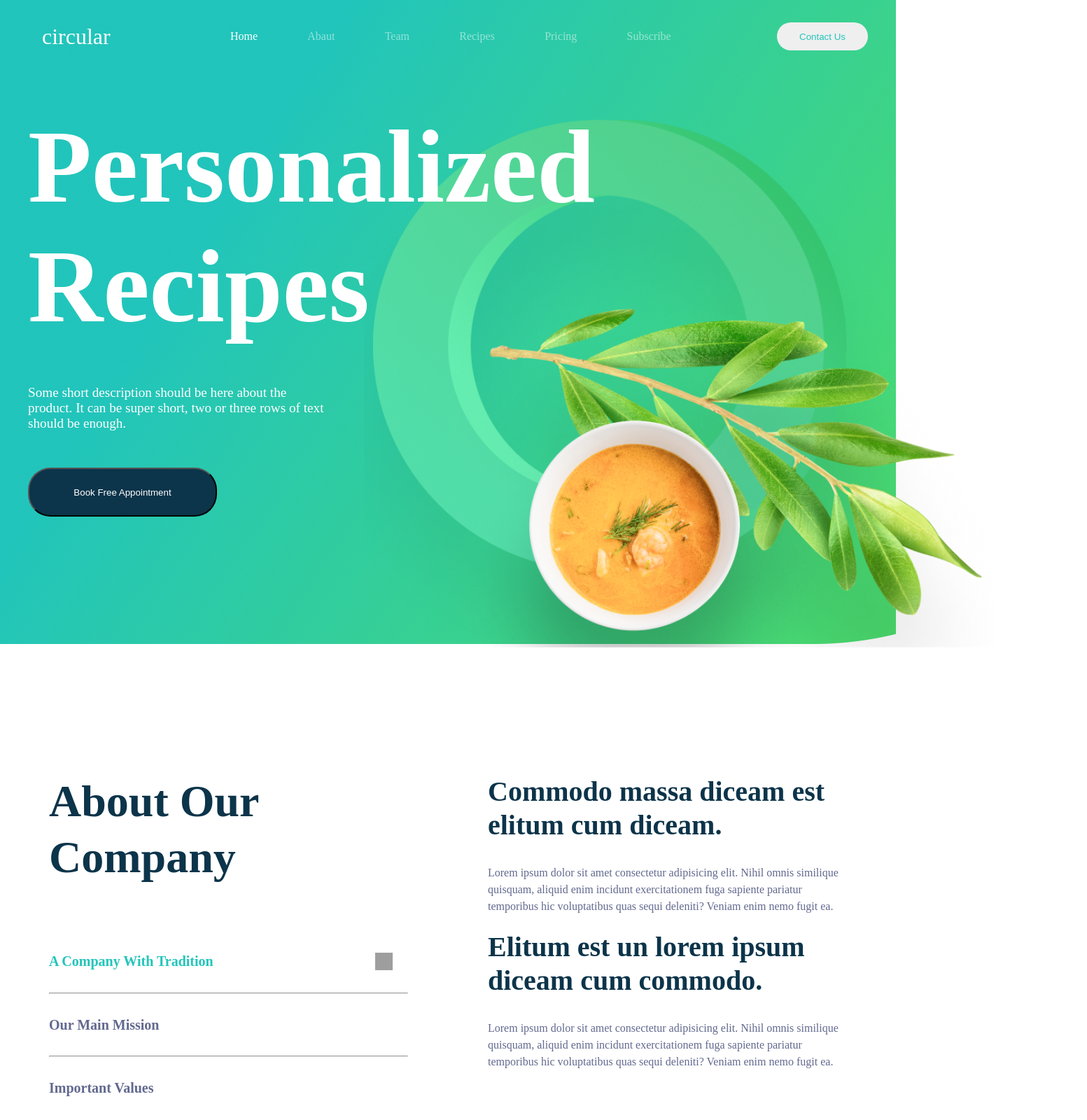
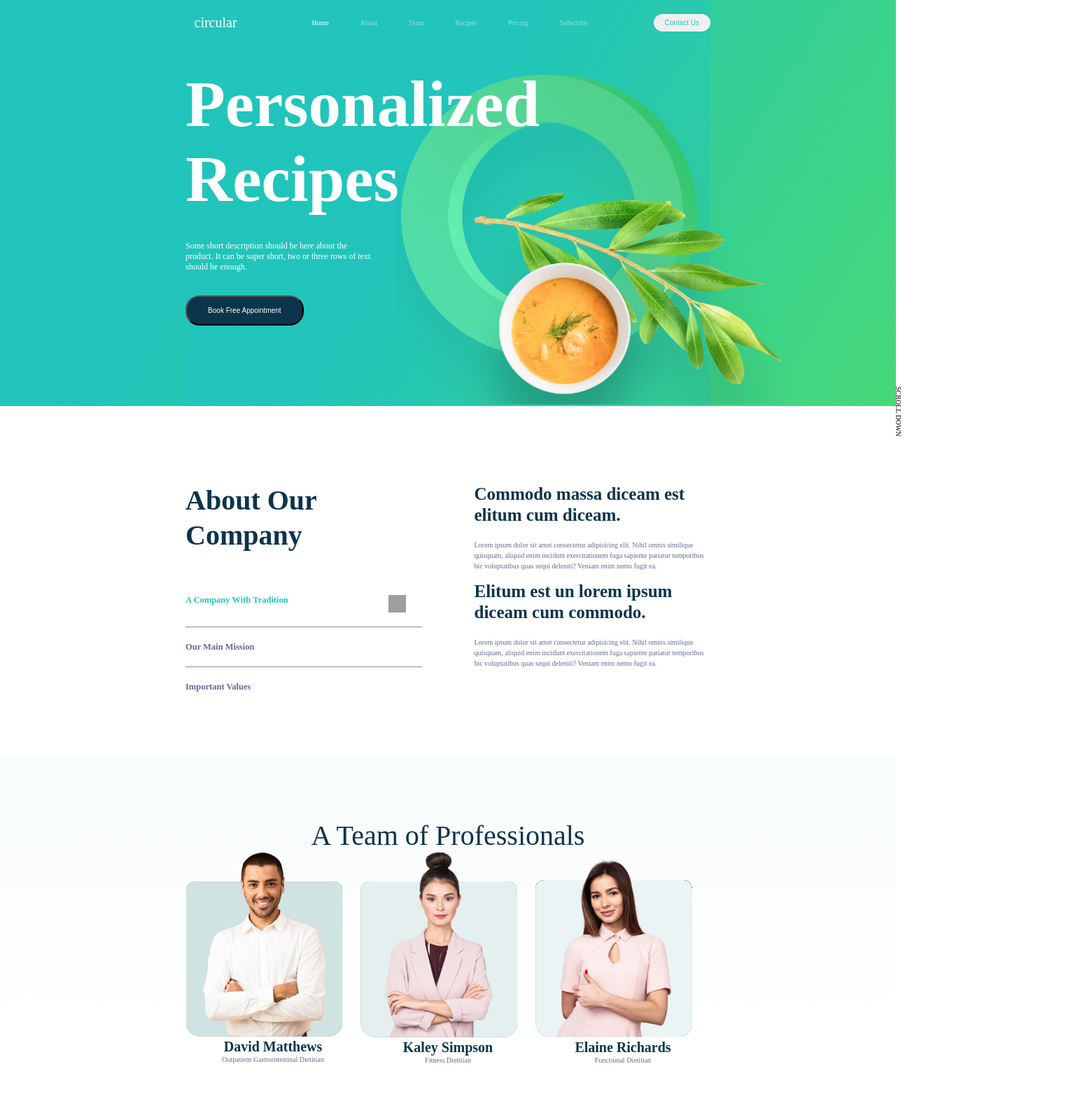
Before and after one commit to MukhriddinToshboyev/Circular, a React (Vite) app: page / in a window 1280 px wide. Shown: the top 1600 px of the page at 70% size, 1553 px wide, since content can reach past the window. Built offline with nearby package versions, Linux system fonts and the light colour scheme; grey boxes are pictures that could not be loaded.

Commit message:
px to rem

```diff
--- a/src/App.css
+++ b/src/App.css
@@ -2,11 +2,5 @@
   margin: 0;
   padding: 0;
   box-sizing: border-box;
+  font-size: 10px;
 }
-
-.cotainer {
-  width: 100%;
-  height: auto;
-  margin: 0 auto;
-  background: url("./assets/background-1.png") no-repeat;
-}
--- a/src/App.jsx
+++ b/src/App.jsx
@@ -9,7 +9,7 @@ import Contact from "./Components/Contact/Contact";
 
 function App() {
   return (
-    <div className="cotainer">
+    <>
       <Header />
       <About />
       <Team />
@@ -17,7 +17,7 @@ function App() {
       <Pricing />
       <Subscribe />
       <Contact />
-    </div>
+    </>
   );
 }
 
--- a/src/Components/About/About.css
+++ b/src/Components/About/About.css
@@ -1,5 +1,5 @@
 .about-container {
-  max-width: 1140px;
+  max-width: 75rem;
   margin: 0 auto;
   padding-top: 10rem;
   padding-bottom: 10rem;
--- a/src/Components/Header/Header.css
+++ b/src/Components/Header/Header.css
@@ -1,11 +1,15 @@
 .Container {
   width: 100%;
+  /* height: 80vh; */
   margin: 0 auto;
+  background: url("../../assets/background-2.png") no-repeat;
 }
 
 .header_container {
-  width: 1200px;
+  width: 75rem;
+  /* height: 920px; */
   margin: 0 auto;
+  background: url("../../assets/background-2.png") no-repeat;
 }
 
 .header_vertikal_text {
--- a/src/Components/Recipes/Recipes.css
+++ b/src/Components/Recipes/Recipes.css
@@ -12,6 +12,7 @@
 /* Main recipes icon */
 
 .recipes_icon {
+  width: 10%;
   height: 46.625rem;
   position: absolute;
   padding-left: 1rem;
@@ -115,10 +116,6 @@
   padding-left: 0.5rem;
 }
 
-.recipes-icon {
-  width: 20px;
-  height: 20px;
-}
 /* Main section */
 
 .recipes_section_container {
--- a/src/Components/Team/Team.css
+++ b/src/Components/Team/Team.css
@@ -1,6 +1,7 @@
 .team_cotainer {
   width: 100%;
   margin: 0 auto;
+  height: auto;
   background: linear-gradient(
     180deg,
     rgba(231, 244, 244, 0.25) 0%,
@@ -9,8 +10,10 @@
 }
 
 .team_container_div {
-  width: 1200px;
+  width: 75rem;
+  height: auto;
   margin: 0 auto;
+  padding-top: 9rem;
 }
 /* Team header */
 .team_header {
@@ -30,9 +33,14 @@
 }
 
 .t_section_imgs {
-  width: 50%;
+  width: 100%;
+  margin: 0 auto;
+  height: auto;
 }
 
+.t_section_img {
+  width: 90%;
+}
 #img {
   padding-top: 1rem;
 }
```
Also changed, not shown: src/assets/background-2.png (added).
